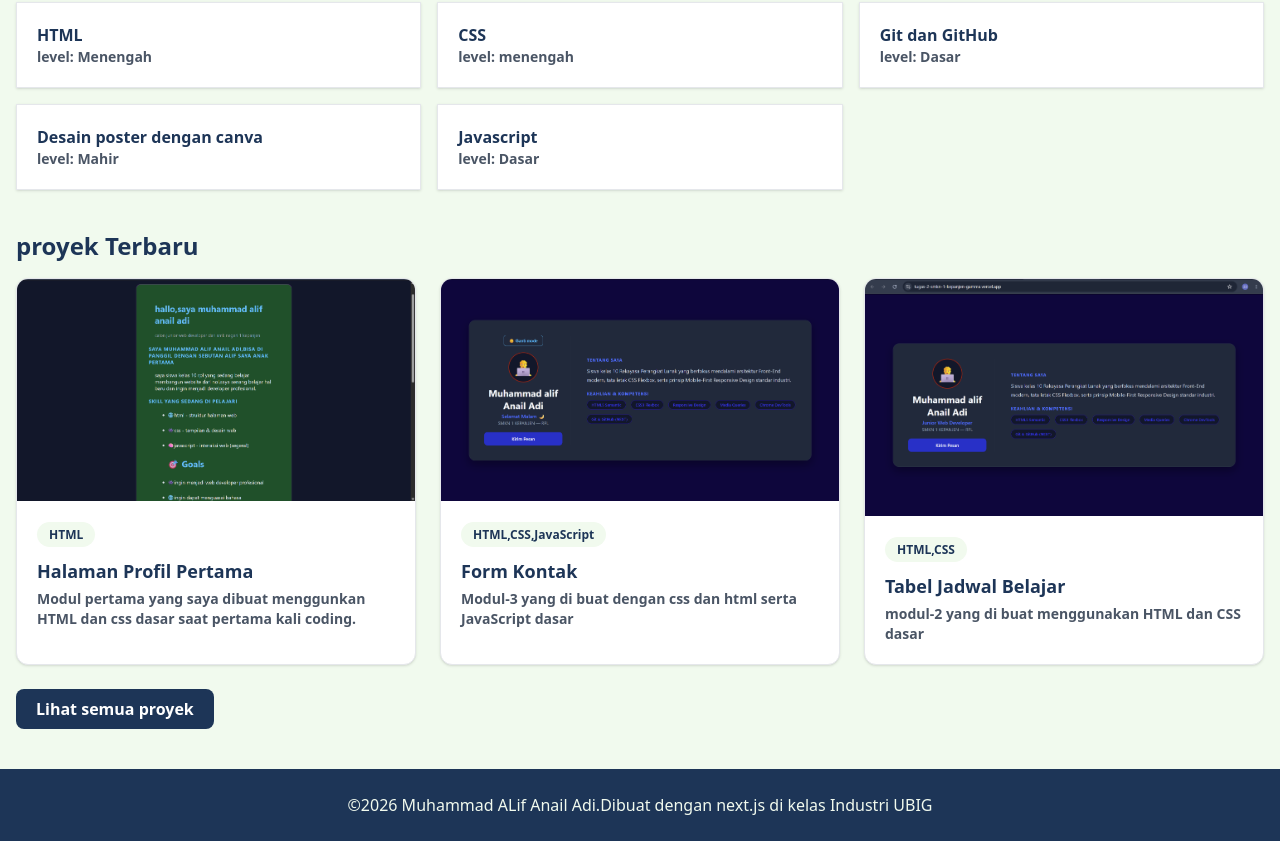
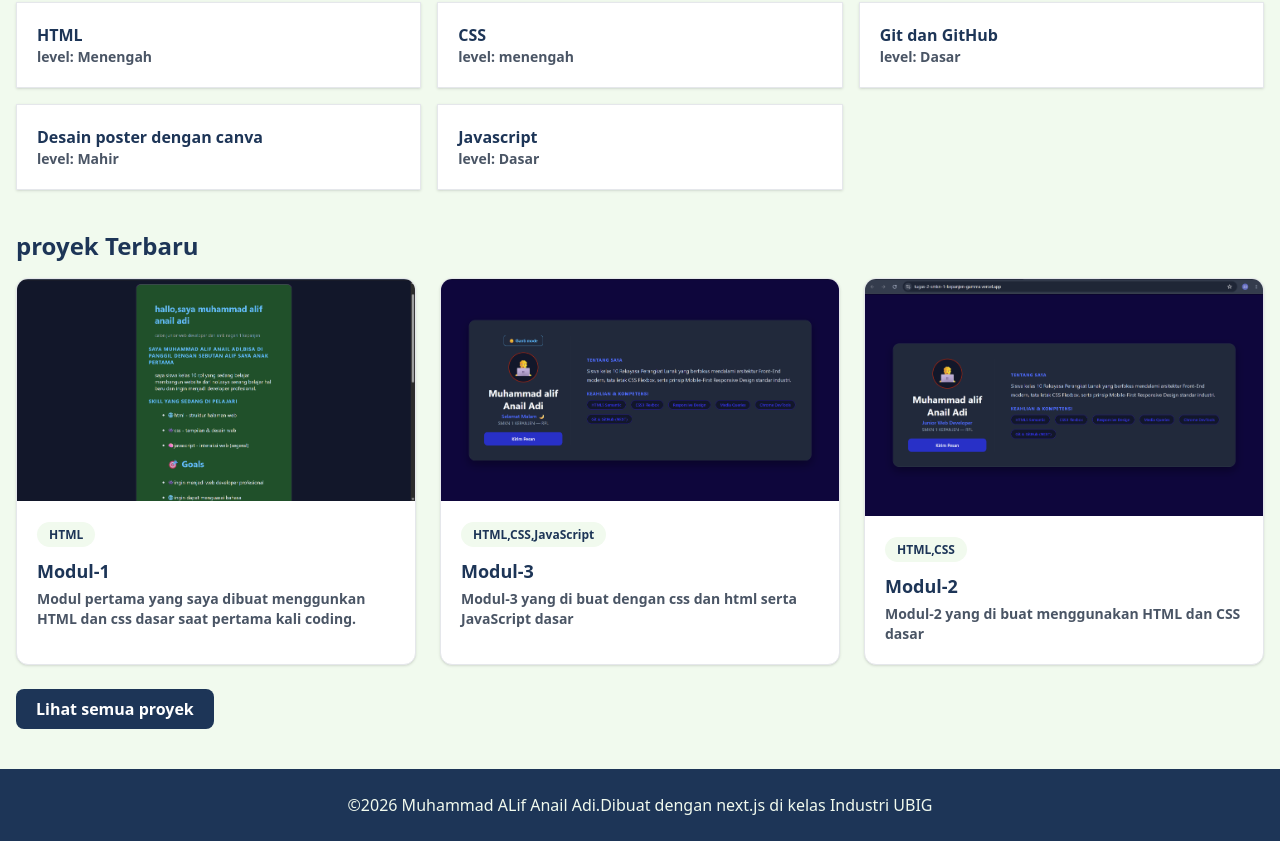
Before and after one commit to alif497/portofolio-next.js, a Next.js app: page / in a window 1280 px wide. Shown: the part 378-1219 px from the top of the page. Built offline with nearby package versions, Linux system fonts and the light colour scheme.

Commit message:
menambahkan update baru ke next.js

```diff
--- a/src/data/proyek.js
+++ b/src/data/proyek.js
@@ -1,7 +1,7 @@
 export const proyek = [
     {
         slug: "modul-1",
-        judul:"Halaman Profil Pertama",
+        judul:"Modul-1",
         kategori: "HTML",
         Minggu:"minggu 01",
         gambar:"/foto/foto-1.png",
@@ -14,7 +14,7 @@ export const proyek = [
     },
     {
         slug:"modul-3",
-        judul:"Form Kontak",
+        judul:"Modul-3",
         kategori:"HTML,CSS,JavaScript",
         Minggu:"minggu 03",
         gambar:"/foto/foto-2.png",
@@ -27,11 +27,11 @@ export const proyek = [
     },
     {
         slug:"modul-2",
-        judul:"Tabel Jadwal Belajar",
+        judul:"Modul-2",
         kategori:"HTML,CSS",
-        minggu:"Minggu 02",
+        Minggu:"minggu 02",
         gambar:"/foto/foto-3.png",
-        deskripsi:"modul-2 yang di buat menggunakan HTML dan CSS dasar",
+        deskripsi:"Modul-2 yang di buat menggunakan HTML dan CSS dasar",
         fitur:[
             "Membuat profil lingkaran menggunakan css ",
             "mengatur text kesamping dengan css dan menggunakan code (P) di html untuk membuat paragraf",
```
